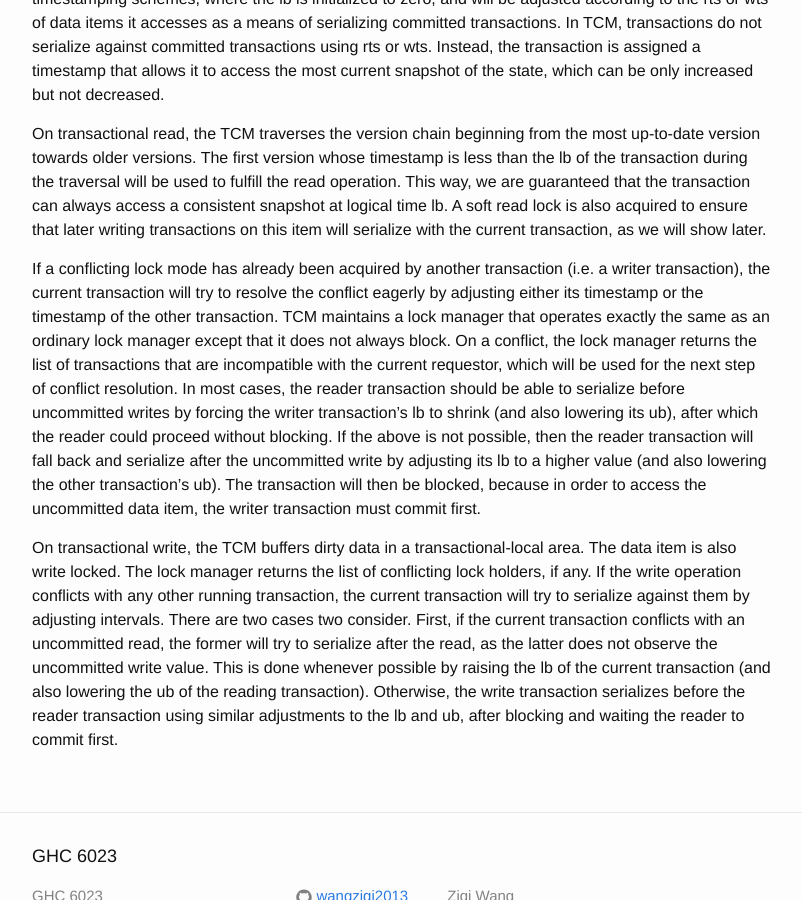
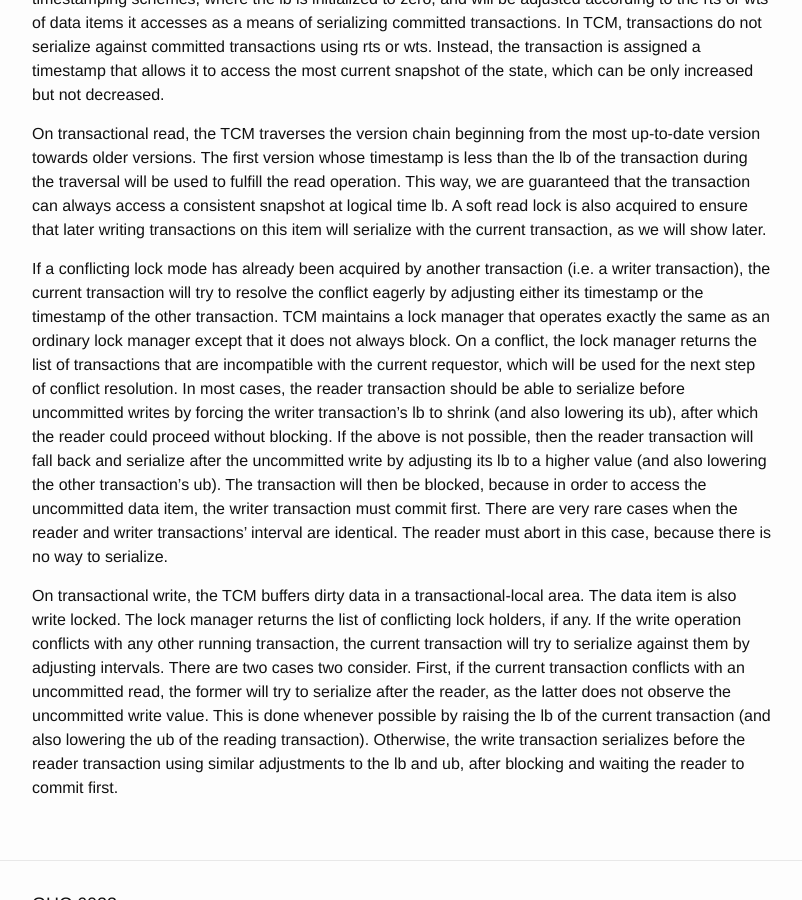
Before and after one commit to wangziqi2013/wangziqi2013.github.io, a Jekyll site: the page built from _posts/2018-12-20-mvcc-via-timestamp-range-conflict-management.markdown, in a window 1280 px wide and 900 px high, scrolled down 1318 px. Shown: the whole window, without its empty margins (238-1040 px from the left). Built offline with Jekyll 4.4.1, drawn with Linux system fonts in a browser that asks for light colours.

Commit message:
Adding extra case to read

```diff
--- a/_posts/2018-12-20-mvcc-via-timestamp-range-conflict-management.markdown
+++ b/_posts/2018-12-20-mvcc-via-timestamp-range-conflict-management.markdown
@@ -59,12 +59,14 @@ uncommitted writes by forcing the writer transaction's lb to shrink (and also lo
 proceed without blocking. If the above is not possible, then the reader transaction will fall back and serialize after the
 uncommitted write by adjusting its lb to a higher value (and also lowering the other transaction's ub). The transaction
 will then be blocked, because in order to access the uncommitted data item, the writer transaction must commit first.
+There are very rare cases when the reader and writer transactions' interval are identical. The reader must abort in this
+case, because there is no way to serialize.
 
 On transactional write, the TCM buffers dirty data in a transactional-local area. The data item is also write locked.
 The lock manager returns the list of conflicting lock holders, if any. If the write operation conflicts with any other
 running transaction, the current transaction will try to serialize against them by adjusting intervals. There are two cases
 two consider. First, if the current transaction conflicts with an uncommitted read, the former will try to serialize
-after the read, as the latter does not observe the uncommitted write value. This is done whenever possible by raising
+after the reader, as the latter does not observe the uncommitted write value. This is done whenever possible by raising
 the lb of the current transaction (and also lowering the ub of the reading transaction). Otherwise, the write transaction
 serializes before the reader transaction using similar adjustments to the lb and ub, after blocking and waiting the
 reader to commit first.
```
